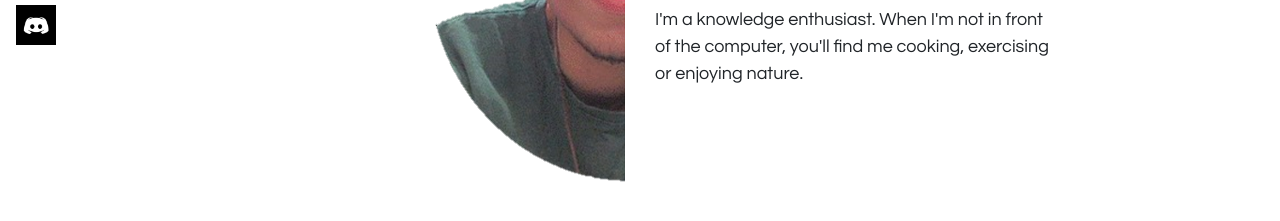
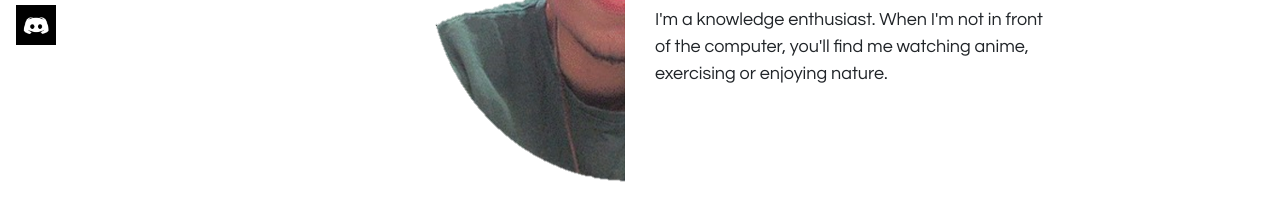
Before and after one commit to thmsaguiar/thmsaguiar.github.io, a plain HTML site: page index.html in a window 1280 px wide. Shown: the part 365-586 px from the top of the page. Drawn offline with nearby package versions, Linux system fonts and the light colour scheme.

Commit message:
Atualizando descrição about

```diff
--- a/index.html
+++ b/index.html
@@ -52,7 +52,7 @@
 			    	<p class="cartao-subtitle">Computer Science Student, currently living in São Paulo, Brazil.
 			    	</p>
 					<p class="cartao-text">
-						I'm a knowledge enthusiast. When I'm not in front of the computer, you'll find me cooking, exercising or enjoying nature.
+						I'm a knowledge enthusiast. When I'm not in front of the computer, you'll find me watching anime, exercising or enjoying nature.
 					</p>
 				</div>
 			</div>
```
